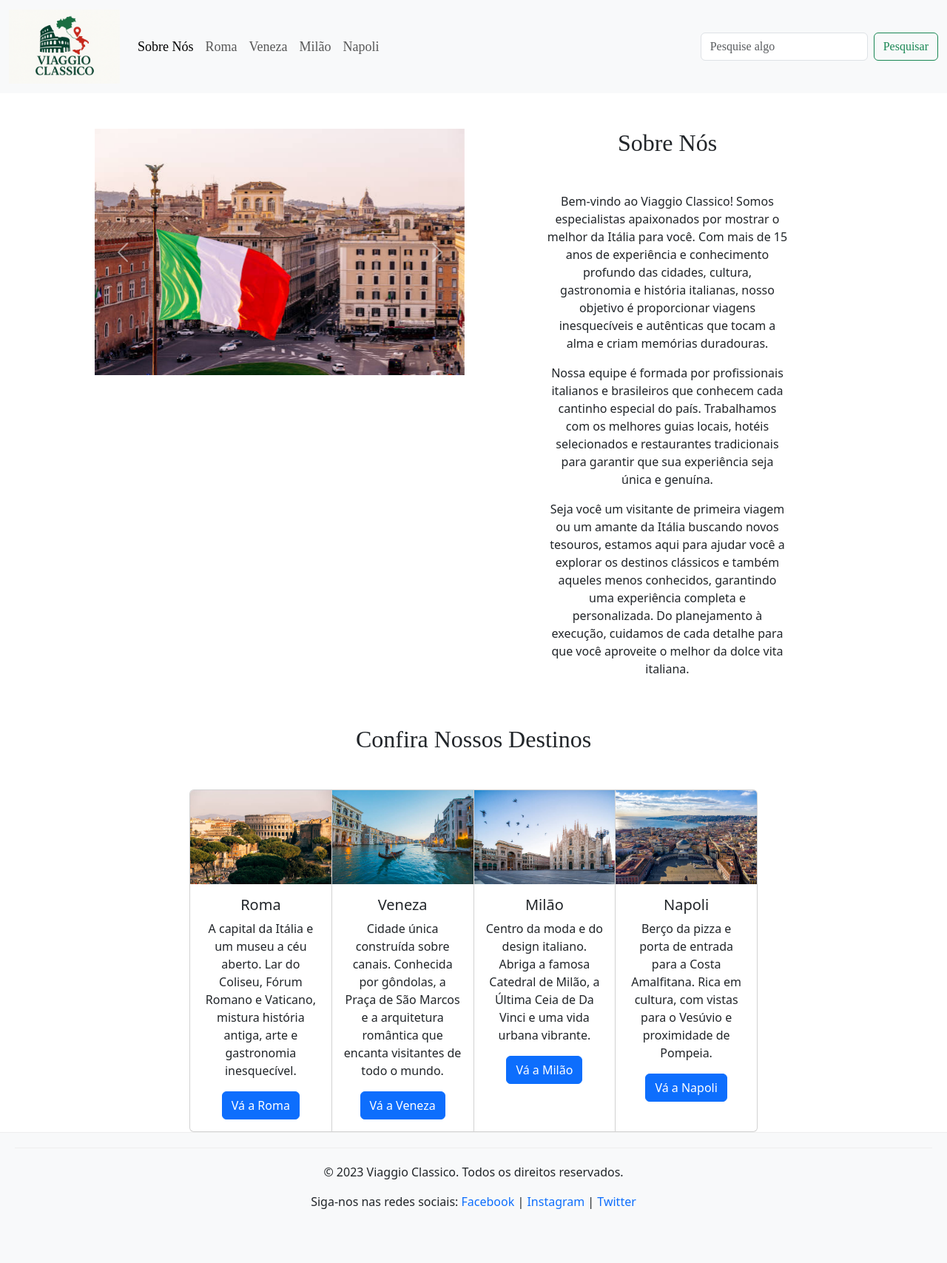
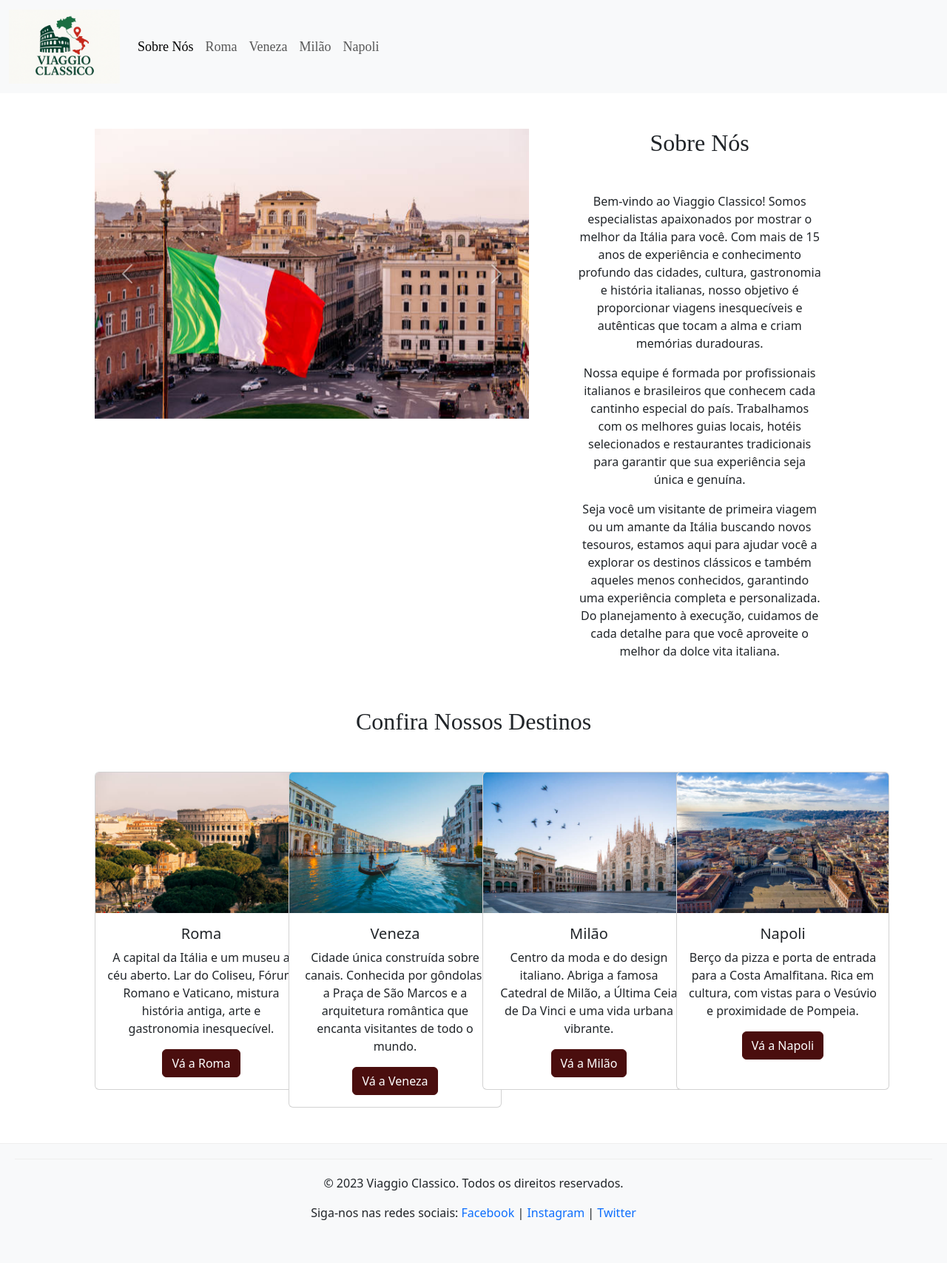
Before and after one commit to Mateus-F-Moura/viaggio-classico2, a PHP site: page / in a window 1280 px wide. Shown: the whole page at 74% size. Before the commit the page ends 1634 px from the top, so only its background shows below. Run offline with PHP 8.4, Linux system fonts and the light colour scheme.

Commit message:
atualizado: index e styles

```diff
--- a/src/header.html
+++ b/src/header.html
@@ -48,15 +48,7 @@
             <a class="nav-link green" href="./napoli.html">Napoli</a>
           </li>
         </ul>
-        <form class="d-flex" role="search">
-          <input
-            class="form-control me-2"
-            type="search"
-            placeholder="Pesquise algo"
-            aria-label="Search"
-          />
-          <button class="btn btn-outline-success" type="submit">Pesquisar</button>
-        </form>
+
       </div>
     </div>
   </nav>
--- a/src/index.html
+++ b/src/index.html
@@ -17,7 +17,7 @@
     <header id="topo"></header>
     <main>
         <div class="row">
-            <div class="col">
+            <div class="col-7">
                 <section class="carousel">
                     <div id="carouselExampleAutoplaying" class="carousel slide mt-5" data-bs-ride="carousel">
                         <div class="carousel-inner">
@@ -45,8 +45,8 @@
                 </section>
 
             </div>
-            <div class="col">
-                <section class="sobre-nos m-auto mt-5" style="width: 65%;">
+            <div class="col-5">
+                <section class="sobre-nos m-auto mt-5" style="width: 80%;">
                     <h2 class="mb-5" style="font-size: xx-large;">Sobre Nós</h2>
                     <div class="row">
                         <p>Bem-vindo ao Viaggio Classico! Somos especialistas apaixonados por mostrar o melhor da Itália
@@ -77,14 +77,14 @@
                             que você
                             aproveite o melhor da dolce vita italiana.</p>
                     </div>
-
                 </section>
             </div>
         </div>
-        <section class="destinos m-auto mt-5" style="width: 75%;">
+        <section class="destinos m-auto mt-5">
             <h2 class="mb-5">Confira Nossos Destinos</h2>
-            <div class="card-group">
-                <div class="card" style="width: 18rem;">
+            <div class="row">
+                <div class="col-3">
+                    <div class="card" style="width: 18rem;">
                     <img src="./img/roma.jpg" class="card-img-top" alt="roma">
                     <div class="card-body">
                         <h5 class="card-title">Roma</h5>
@@ -93,7 +93,9 @@
                         <a href="roma.html" class="btn btn-primary">Vá a Roma</a>
                     </div>
                 </div>
-                <div class="card" style="width: 18rem;">
+                </div>
+                <div class="col-3">
+                    <div class="card" style="width: 18rem;">
                     <img src="./img/veneza.jpg" class="card-img-top" alt="veneza">
                     <div class="card-body">
                         <h5 class="card-title">Veneza</h5>
@@ -103,7 +105,9 @@
                         <a href="veneza.html" class="btn btn-primary">Vá a Veneza</a>
                     </div>
                 </div>
-                <div class="card" style="width: 18rem;">
+                </div>
+                <div class="col-3">
+                    <div class="card" style="width: 18rem;">
                     <img src="./img/milão.jpg" class="card-img-top" alt="milão">
                     <div class="card-body">
                         <h5 class="card-title">Milão</h5>
@@ -113,7 +117,9 @@
                         <a href="milan.html" class="btn btn-primary">Vá a Milão</a>
                     </div>
                 </div>
-                <div class="card" style="width: 18rem;">
+                </div>
+                <div class="col-3">
+                    <div class="card" style="width: 18rem;">
                     <img src="./img/napoli.jpg" class="card-img-top" alt="napoli">
                     <div class="card-body">
                         <h5 class="card-title">Napoli</h5>
@@ -123,10 +129,11 @@
                         <a href="napoli.html" class="btn btn-primary">Vá a Napoli</a>
                     </div>
                 </div>
+                </div>
             </div>
         </section>
     </main>
-    <footer id="rodape"></footer>
+    <footer id="rodape" class="mt-5"></footer>
 </body>
 
 </html>
--- a/src/styles.css
+++ b/src/styles.css
@@ -23,13 +23,16 @@ main {
     padding-inline: 10%;
 }
 
+.card{
+    min-height: 430px;
+}
+
 h1,
 h2,
 h3 {
     text-align: center;
     font-family: "Copernicus New Condensed", serif;
     font-size: 40px;
-    color: #4A0E0E;
 }
 
 
@@ -48,3 +51,8 @@ footer {
 }
 
 /* alterando configurações pré-settadas */
+
+.btn-primary{
+    background-color: #4A0E0E!important;
+    border-color: #4A0E0E!important;
+}
```
